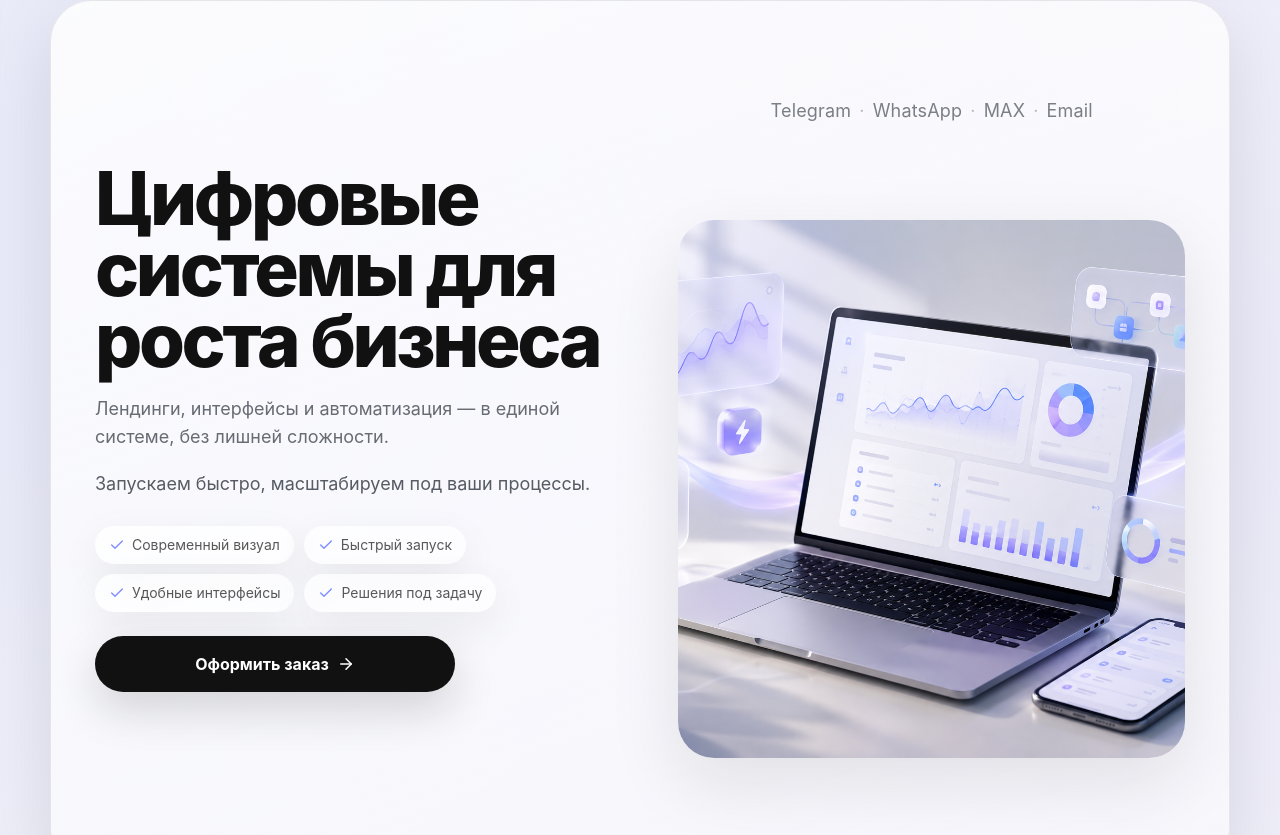
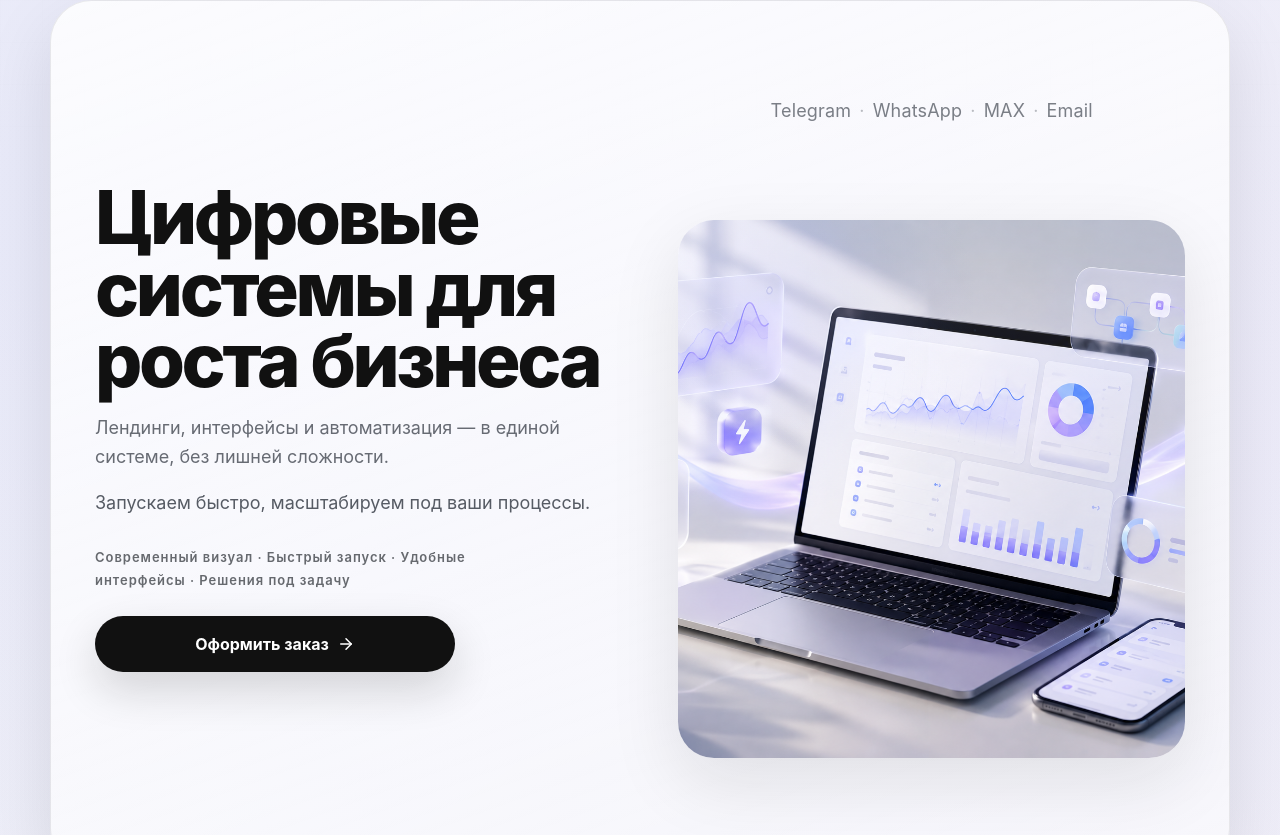
Before and after one commit to vladtranskom888-hue/lending_my, a React (Vite) app: page / in a window 1280 px wide. Shown: the top 835 px of the page. Built offline with nearby package versions, Linux system fonts and the light colour scheme.

Commit message:
Refine hero benefits presentation

```diff
--- a/src/App.jsx
+++ b/src/App.jsx
@@ -1,5 +1,5 @@
 import { useState } from 'react';
-import { ArrowRight, Check, Layers, LayoutDashboard, Workflow, FormInput, Link2, Sparkles } from 'lucide-react';
+import { ArrowRight, Layers, LayoutDashboard, Workflow, FormInput, Link2, Sparkles } from 'lucide-react';
 
 const buildItems = [
   ['Лендинги', 'Современные страницы для услуг, продуктов и рекламы.', Layers],
@@ -97,11 +97,7 @@ export default function App() {
           <h1>Цифровые системы для роста бизнеса</h1>
           <p>Лендинги, интерфейсы и автоматизация — в единой системе, без лишней сложности.</p>
           <p className="muted">Запускаем быстро, масштабируем под ваши процессы.</p>
-          <div className="features">
-            {['Современный визуал', 'Быстрый запуск', 'Удобные интерфейсы', 'Решения под задачу'].map((item) => (
-              <span key={item}><Check size={16} />{item}</span>
-            ))}
-          </div>
+          <p className="features">Современный визуал · Быстрый запуск · Удобные интерфейсы · Решения под задачу</p>
           <div className="actions">
             <a className="button primary" href="#contact">Оформить заказ <ArrowRight size={18} /></a>
           </div>
--- a/src/styles.css
+++ b/src/styles.css
@@ -281,27 +281,16 @@ p {
   padding-inline: 30px;
 }
 
-.features {
-  display: flex;
-  flex-wrap: wrap;
-  gap: 10px;
+.hero .features {
+  max-width: 52ch;
   margin-top: 28px;
+  color: rgba(50, 54, 60, 0.74);
+  font-size: 13px;
+  font-weight: 560;
+  line-height: 1.8;
+  letter-spacing: 0.075em;
 }
 
-.features span {
-  display: inline-flex;
-  align-items: center;
-  gap: 7px;
-  min-height: 38px;
-  padding: 0 14px;
-  border-radius: 999px;
-  background: rgba(255, 255, 255, 0.72);
-  color: rgba(17, 17, 17, 0.70);
-  font-size: 14px;
-  box-shadow: var(--shadow-soft);
-}
-
-.features svg,
 .capability svg {
   color: var(--accent-blue);
 }
```
